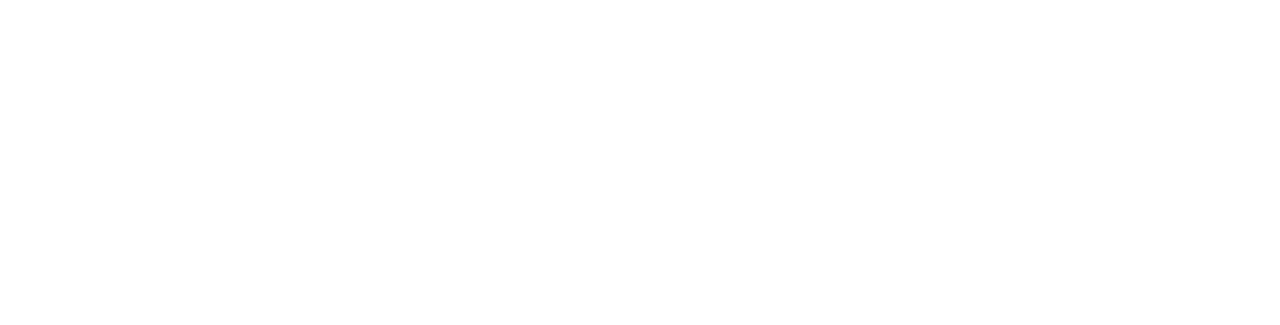
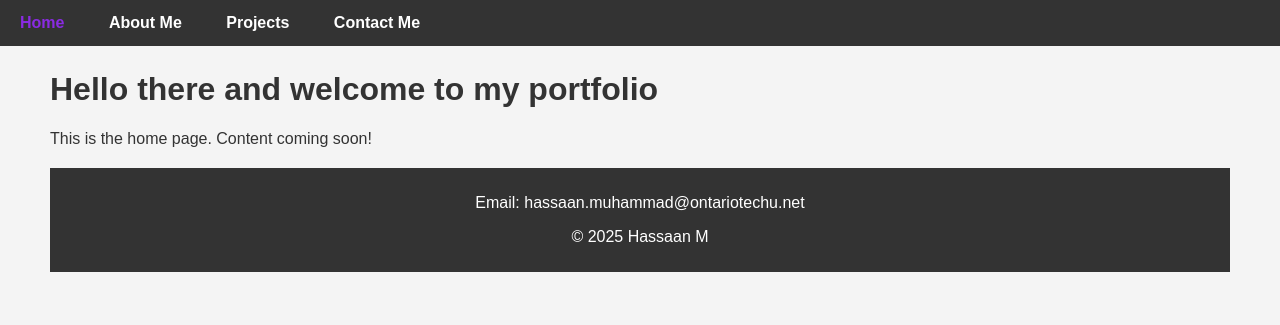
Before and after one commit to hassaanmuhammad-prog/my-portfolio-site, a plain HTML site: page index.html in a window 1280 px wide. Drawn offline with Linux system fonts and the light colour scheme.

Commit message:
Added proper <head> tag section to all pages for compatibility and CSS linking

```diff
--- a/index.html
+++ b/index.html
@@ -1,12 +1,44 @@
 <!DOCTYPE html>
 <html>
+<!-- This is the index page of my portfolio.
+ I  -->
+
+<head>
+    <meta charset="UTF-8">
+    <meta name="viewport" content="width=device-width, initial-scale=1.0">
+    <title>My Portfolio</title>
+    <link rel="stylesheet" href="style.css">
+</head>
 
 
 
 
 
-<!-- This is the index page of my portfolio.
- I  -->
+<body>
+ <nav>
+    <ul class="navigationbar">
+        <li>    <a href="index.html">Home</a>       </li>
+        <li>    <a href="about.html">About Me</a>   </li>
+        <li>    <a href="projects.html">Projects</a> </li>
+        <li> <a href="contact.html">Contact Me</a>  </li>
+
+
+
+    </ul>
+
+
+
+ </nav>
+
+
+
+
+
+
+<main>
+<h1> Hello there and welcome to my portfolio</h1>
+<p>This is the home page. Content coming soon!</p>
+</main>
 
 
 
@@ -25,23 +57,19 @@
 
 
 
+<footer>
+    <!-- Contact email -->
+    <p>Email:   hassaan.muhammad@ontariotechu.net</p>
+    <!-- Copyright -->
+    <p>&copy; 2025 Hassaan M</p>
+
+
+
+</footer>
 
 
 
 
 
-
-
-
-
-
-
-
-
-
-
-
-
-
-
+</body>
 </html>
--- a/style.css
+++ b/style.css
@@ -0,0 +1,59 @@
+/* ---------
+1. General body style
+--------- */
+body {
+    font-family: Arial, sans-serif;
+    margin: 0;
+    padding: 50px;
+    background-color: #f4f4f4;
+    color: #333;
+
+}
+
+
+.navigationbar {
+    list-style-type: none;
+    background-color: #333;
+    margin: 0;
+    padding: 0;
+    overflow: hidden;
+
+    position: fixed;
+    top: 0;
+    left: 0;
+    width: 100%;
+    z-index: 1000;
+
+}
+
+.navigationbar {
+    display: inline-block;
+}
+
+.navigationbar li {
+    display: inline-block;
+}
+
+.navigationbar li a {
+    display: block;
+    color: white;
+    text-align: center;
+    padding: 14px 20px;
+    text-decoration: none;
+    font-weight: bold;
+
+}
+
+.navigationbar li a:hover {
+    background-color: #333;
+    color:blueviolet;
+
+}
+
+footer {
+    background-color: #333;      /* dark footer to match navbar */
+    color: white;                /* footer text color */
+    text-align: center;          /* center content */
+    padding: 10px;               /* space inside footer */
+    margin-top: 20px;            /* space above footer */
+}
```
Also changed, not shown: about.html (+39 -12 lines), contact.html (+42 -0 lines), projects.html (+38 -11 lines).
